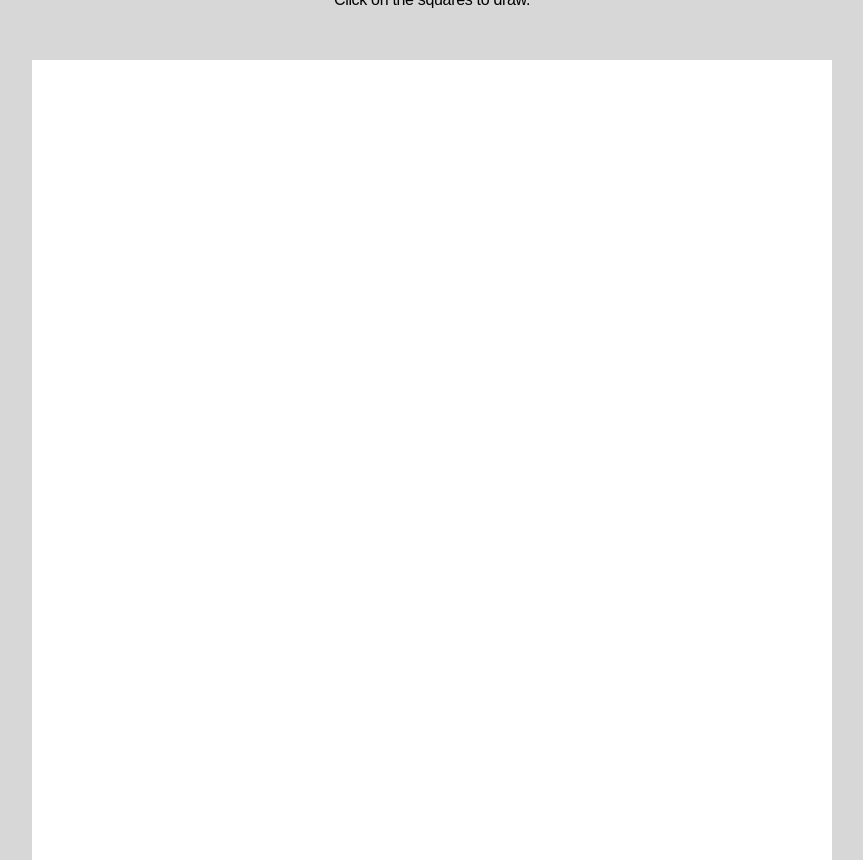
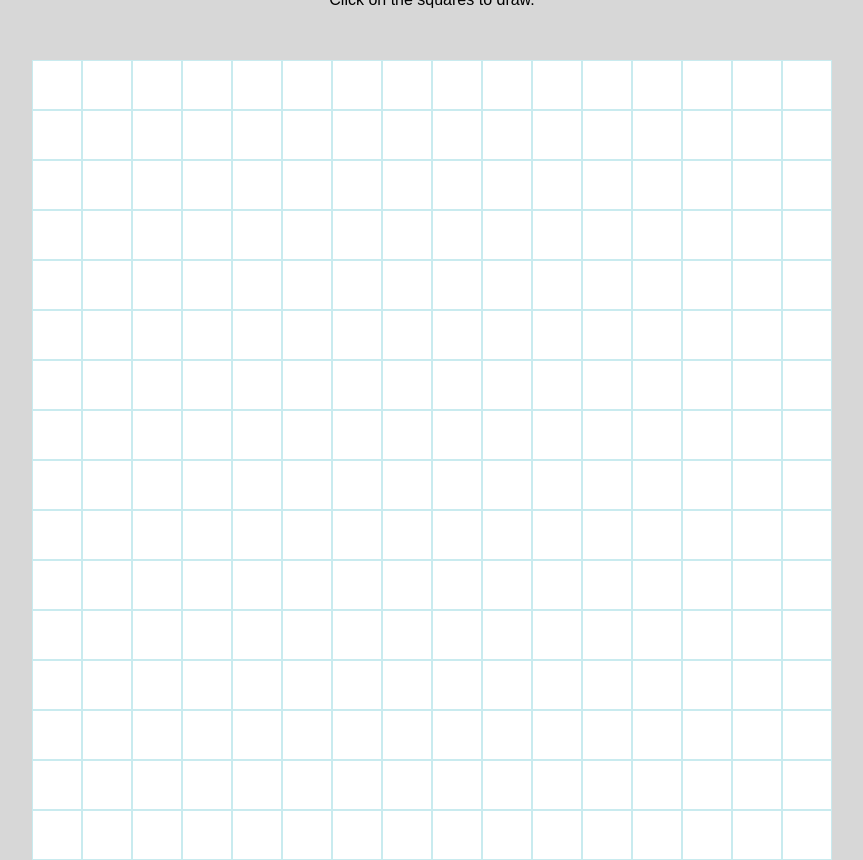
Before and after one commit to ernest-heh/etch-a-sketch, a plain HTML site: page index.html in a window 1280 px wide. Shown: the whole page, without its empty margins (208-1071 px from the left). Drawn offline with Linux system fonts and the light colour scheme; a web font is replaced by a local one.

Commit message:
add function to draw squares in grid, given rows and cols

```diff
--- a/script.js
+++ b/script.js
@@ -0,0 +1,12 @@
+const grid = document.querySelector(".grid");
+
+function drawGrid(rows, cols) {
+  grid.style.setProperty("--grid-rows", rows);
+  grid.style.setProperty("--grid-cols", cols);
+  for (c = 0; c < rows * cols; c++) {
+    let cell = document.createElement("div");
+    grid.appendChild(cell).className = "grid-item";
+  }
+}
+
+drawGrid(16, 16);
--- a/style.css
+++ b/style.css
@@ -35,7 +35,6 @@ html:focus-within {
 /* Set core body defaults */
 body {
   font-family: "Satoshi", sans-serif;
-  letter-spacing: -0.02rem;
   min-height: 100vh;
   text-rendering: optimizeSpeed;
   line-height: 1.5;
@@ -47,7 +46,7 @@ h2,
 h3,
 h4 {
   font-family: "Clash Grotesk", sans-serif;
-  font-weight: 600;
+  font-weight: 550;
 }
 
 /* A elements that don't have a class get default styles */
@@ -86,6 +85,11 @@ select {
   }
 }
 
+:root {
+  --grid-rows: 1;
+  --grid-cols: 1;
+}
+
 .container {
   display: flex;
   justify-content: center;
@@ -103,4 +107,11 @@ select {
   width: 800px;
   height: 800px;
   background-color: white;
+  display: grid;
+  grid-template-rows: repeat(var(--grid-rows), 1fr);
+  grid-template-columns: repeat(var(--grid-cols), 1fr);
 }
+
+.grid-item {
+  border: 1px solid hsla(187, 54%, 66%, 0.4);
+}
```
